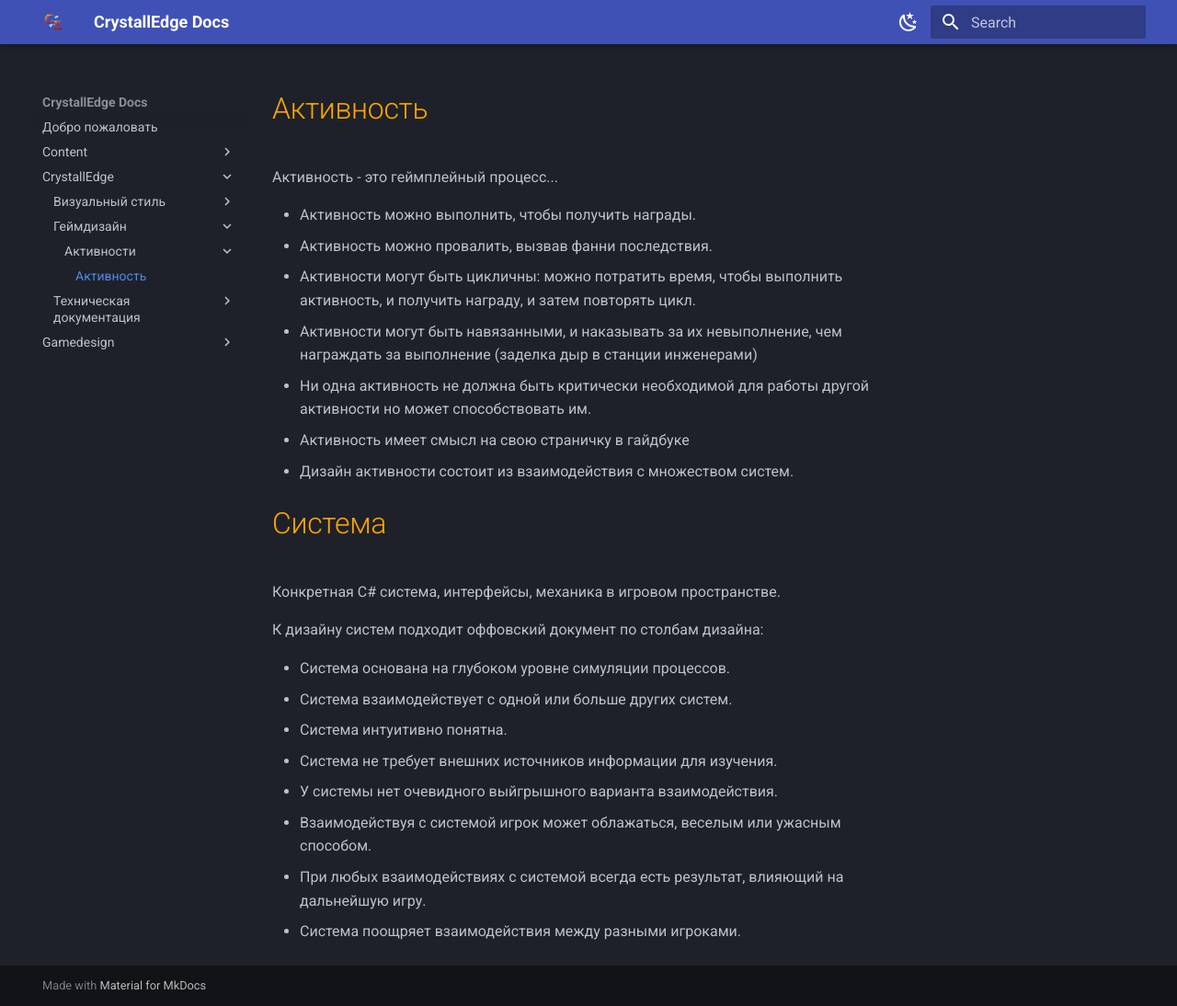
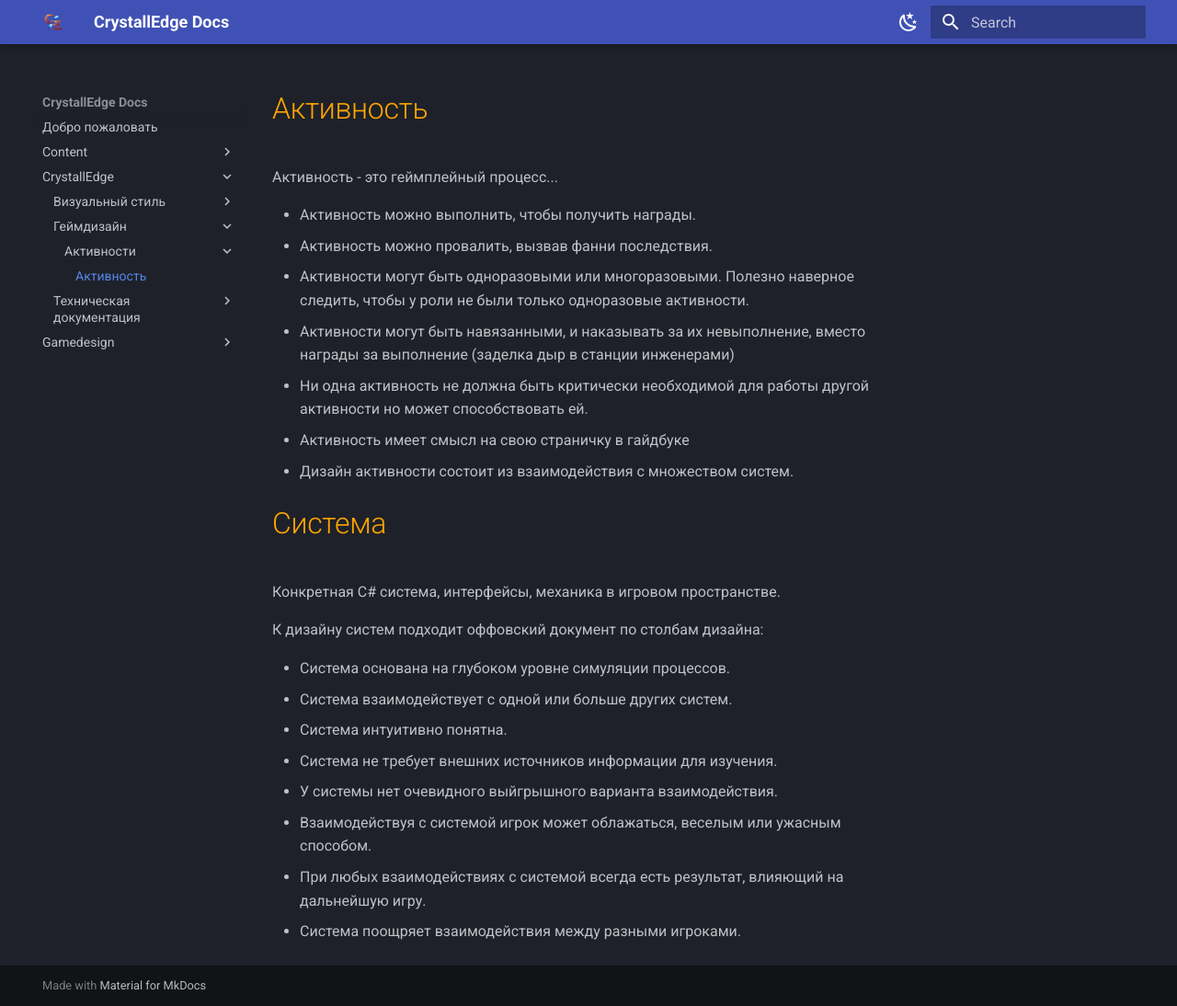
Before and after one commit to crystallpunk-14/crystallpunk-docs, an MkDocs documentation site: the page built from docs/CrystallEdge/Геймдизайн/Активности/Куча.md, in a window 1280 px wide and 1094 px high. Shown: the whole window at 92% size. Built offline with MkDocs 1.6.1 and Material for MkDocs 9.7.7, drawn with Linux system fonts in a browser that asks for light colours.

Commit message:
Update Куча.md

```diff
--- a/docs/CrystallEdge/Геймдизайн/Активности/Куча.md
+++ b/docs/CrystallEdge/Геймдизайн/Активности/Куча.md
@@ -4,11 +4,12 @@
 
 - Активность можно выполнить, чтобы получить награды.
 - Активность можно провалить, вызвав фанни последствия.
-- Активности могут быть цикличны: можно потратить время, чтобы выполнить активность, и получить награду, и затем повторять цикл.
 
-- Активности могут быть навязанными, и наказывать за их невыполнение, чем награждать за выполнение (заделка дыр в станции инженерами)
+- Активности могут быть одноразовыми или многоразовыми. Полезно наверное следить, чтобы у роли не были только одноразовые активности.
 
-- Ни одна активность не должна быть критически необходимой для работы другой активности но может способствовать им.
+- Активности могут быть навязанными, и наказывать за их невыполнение, вместо награды за выполнение (заделка дыр в станции инженерами)
+
+- Ни одна активность не должна быть критически необходимой для работы другой активности но может способствовать ей.
 
 - Активность имеет смысл на свою страничку в гайдбуке
 
```
